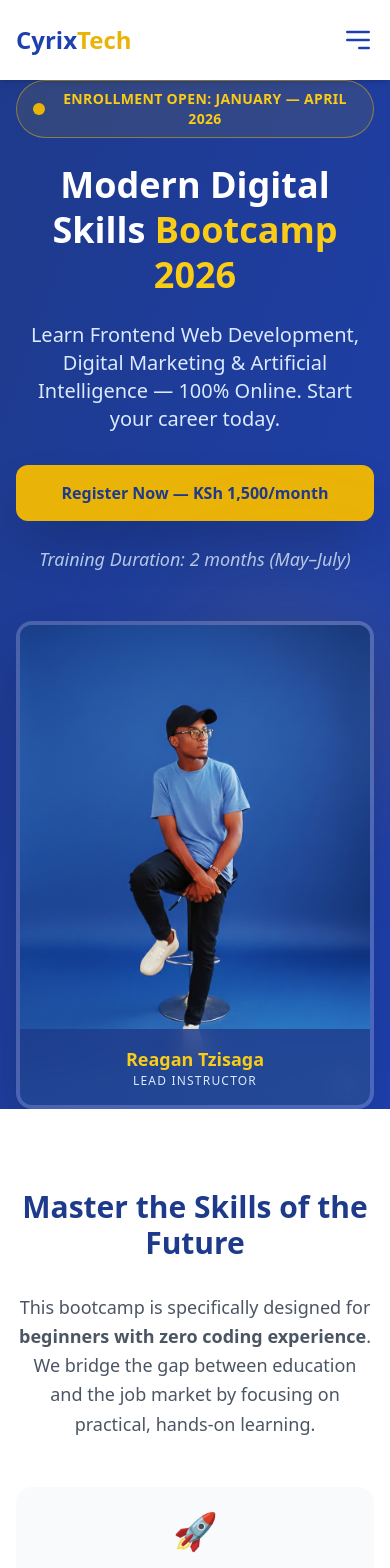
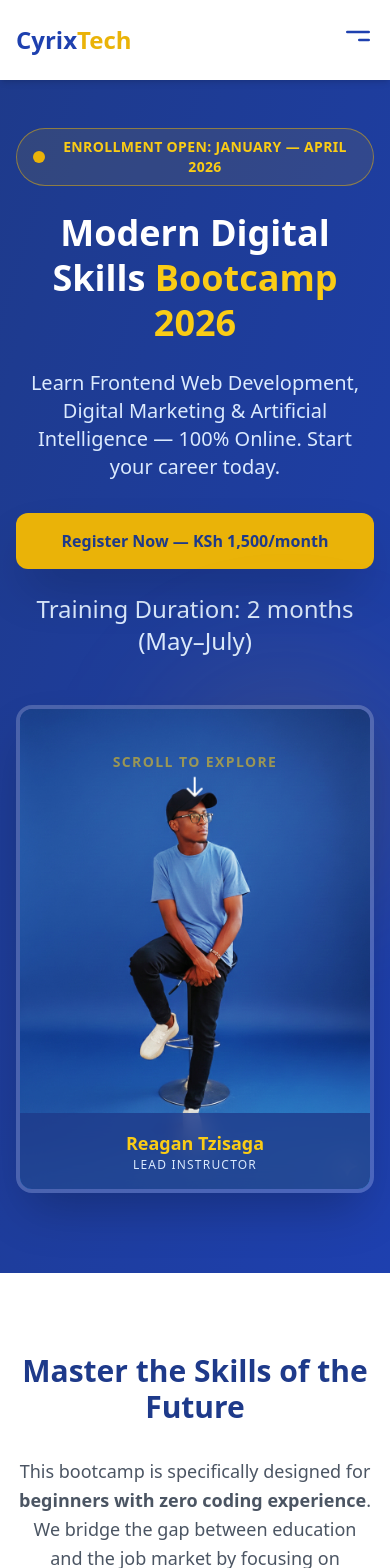
Before and after one commit to Cyrix254/Digital-Skills-Bootcamp-2026, a React (Vite) app in the folder digital-skills-bootcamp/: page / in a window 390 px wide. Shown: the top 1568 px of the page. Built offline with nearby package versions, Linux system fonts and the light colour scheme.

Commit message:
increased the visibility of scroll to explore button

```diff
--- a/digital-skills-bootcamp/src/App.jsx
+++ b/digital-skills-bootcamp/src/App.jsx
@@ -1,19 +1,20 @@
-import React, { useState, useEffect } from 'react'; // Added useEffect
+import React, { useState, useEffect } from 'react';
 import myPhoto from './reagan.jpg';
 
 const App = () => {
   const [isMenuOpen, setIsMenuOpen] = useState(false);
-  const [isVisible, setIsVisible] = useState(true); // State to hide indicator on scroll
+  const [showScrollIndicator, setShowScrollIndicator] = useState(true);
 
-  // Hide the scroll indicator when the user starts scrolling
+  // Handle scroll to hide indicator
   useEffect(() => {
     const handleScroll = () => {
-      if (window.scrollY > 50) {
-        setIsVisible(false);
+      if (window.scrollY > 100) {
+        setShowScrollIndicator(false);
       } else {
-        setIsVisible(true);
+        setShowScrollIndicator(true);
       }
     };
+
     window.addEventListener('scroll', handleScroll);
     return () => window.removeEventListener('scroll', handleScroll);
   }, []);
@@ -37,6 +38,7 @@ const App = () => {
             <div className="flex-shrink-0 flex items-center">
               <span className="text-2xl font-bold text-blue-800">Cyrix<span className="text-yellow-500">Tech</span></span>
             </div>
+
             <div className="hidden md:flex space-x-8 items-center">
               {navLinks.map((link) => (
                 <a key={link.name} href={link.href} className="text-gray-600 hover:text-blue-800 font-medium transition">
@@ -48,15 +50,17 @@ const App = () => {
                 Register Now
               </a>
             </div>
+
             <div className="md:hidden flex items-center">
               <button onClick={() => setIsMenuOpen(!isMenuOpen)} className="text-blue-800 focus:outline-none">
                 <svg className="h-8 w-8" fill="none" viewBox="0 0 24 24" stroke="currentColor">
-                  {isMenuOpen ? <path strokeLinecap="round" strokeLinejoin="round" strokeWidth={2} d="M6 18L18 6M6 6l12 12" /> : <path strokeLinecap="round" strokeLinejoin="round" strokeWidth={2} d="M4 6h16M4 12h16m-7 6h7" />}
+                  {isMenuOpen ? <path strokeLinecap="round" strokeLinejoin="round" strokeWidth={2} d="M6 18L18 6M6 6l12 12" /> : <path strokeLinecap="round" strokeLinejoin="round" strokeWidth={2} d="M4 6h16m-7 6h7" />}
                 </svg>
               </button>
             </div>
           </div>
         </div>
+
         {isMenuOpen && (
           <div className="md:hidden bg-white border-t border-gray-100 p-4 space-y-4 shadow-xl">
             {navLinks.map((link) => (
@@ -70,10 +74,11 @@ const App = () => {
       </nav>
 
       {/* --- HERO SECTION --- */}
-      <section className="relative min-h-screen flex items-center pt-20 bg-gradient-to-br from-blue-900 to-blue-800 text-white overflow-hidden">
-        <div className="max-w-7xl mx-auto px-4 sm:px-6 lg:px-8 w-full">
+      <section className="relative min-h-screen pt-32 pb-20 md:pt-48 md:pb-32 bg-gradient-to-br from-blue-900 to-blue-800 text-white overflow-hidden flex items-center">
+        <div className="max-w-7xl mx-auto px-4 sm:px-6 lg:px-8 relative z-10">
           <div className="flex flex-col md:flex-row items-center gap-12">
-            <div className="md:w-1/2 text-center md:text-left animate-fade-in">
+            <div className="md:w-1/2 text-center md:text-left">
+
               <div className="inline-flex items-center gap-2 bg-yellow-500/10 border border-yellow-500/50 px-4 py-2 rounded-full mb-6">
                 <span className="relative flex h-3 w-3">
                   <span className="animate-ping absolute inline-flex h-full w-full rounded-full bg-yellow-400 opacity-75"></span>
@@ -83,6 +88,7 @@ const App = () => {
                   Enrollment Open: January — April 2026
                 </span>
               </div>
+
               <h1 className="text-4xl md:text-6xl font-extrabold leading-tight">
                 Modern Digital Skills <span className="text-yellow-400">Bootcamp 2026</span>
               </h1>
@@ -94,10 +100,11 @@ const App = () => {
                   Register Now — KSh 1,500/month
                 </a>
               </div>
-              <p className="text-blue-100 text-lg font-medium mt-6 italic opacity-80">
+              <p className="text-blue-100 text-2xl font-medium mt-6">
                 Training Duration: 2 months (May–July)
               </p>
             </div>
+
             <div className="md:w-1/2 relative">
               <div className="relative z-10 rounded-2xl overflow-hidden border-4 border-white/20 shadow-2xl">
                 <img src={myPhoto} alt="Reagan Tzisaga" className="w-full h-auto object-cover" />
@@ -111,14 +118,24 @@ const App = () => {
           </div>
         </div>
 
-        {/* --- SCROLL INDICATOR --- */}
-        <div className={`absolute bottom-10 left-1/2 transform -translate-x-1/2 transition-opacity duration-500 ${isVisible ? 'opacity-100' : 'opacity-0 pointer-events-none'}`}>
-          <a href="#about" className="flex flex-col items-center gap-2 group">
-            <span className="text-xs uppercase tracking-widest text-blue-200 font-bold group-hover:text-yellow-400 transition-colors">Explore</span>
-            <div className="w-6 h-10 border-2 border-blue-200 rounded-full flex justify-center p-1 group-hover:border-yellow-400 transition-colors">
-              <div className="w-1 h-2 bg-yellow-400 rounded-full animate-bounce"></div>
-            </div>
-          </a>
+        {/* --- ANIMATED SCROLL INDICATOR --- */}
+        <div
+          className={`fixed bottom-10 left-1/2 transform -translate-x-1/2 flex flex-col items-center gap-2 transition-opacity duration-500 z-40 ${showScrollIndicator ? 'opacity-100' : 'opacity-0 pointer-events-none'}`}
+        >
+          <span className="text-yellow-400 font-bold text-sm tracking-widest uppercase animate-pulse">
+            Scroll to Explore
+          </span>
+          <svg
+            className="w-6 h-6 text-white animate-bounce"
+            fill="none"
+            strokeLinecap="round"
+            strokeLinejoin="round"
+            strokeWidth="2"
+            viewBox="0 0 24 24"
+            stroke="currentColor"
+          >
+            <path d="M19 14l-7 7m0 0l-7-7m7 7V3"></path>
+          </svg>
         </div>
       </section>
 
@@ -148,6 +165,7 @@ const App = () => {
       <section id="curriculum" className="py-20 bg-gray-100">
         <div className="max-w-7xl mx-auto px-4">
           <h2 className="text-3xl md:text-4xl font-bold text-center text-blue-900 mb-16">The Training Roadmap</h2>
+
           <div className="grid md:grid-cols-2 gap-12">
             <div className="bg-white p-8 rounded-3xl shadow-sm border-t-8 border-blue-800 relative overflow-hidden">
               <span className="absolute top-4 right-4 text-6xl font-black text-gray-100">01</span>
@@ -160,6 +178,7 @@ const App = () => {
                 ))}
               </ul>
             </div>
+
             <div className="bg-white p-8 rounded-3xl shadow-sm border-t-8 border-yellow-500 relative overflow-hidden">
               <span className="absolute top-4 right-4 text-6xl font-black text-gray-100">02</span>
               <h3 className="text-2xl font-bold text-blue-800 mb-6 underline decoration-blue-800 underline-offset-8">Digital Marketing & AI</h3>
@@ -179,7 +198,7 @@ const App = () => {
       <section id="instructor" className="py-20 bg-white">
         <div className="max-w-7xl mx-auto px-4 sm:px-6 lg:px-8">
           <div className="bg-blue-900 rounded-3xl overflow-hidden flex flex-col lg:flex-row items-center">
-            <div className="lg:w-1/3 h-full">
+            <div className="lg:w-1/3 h-full min-h-[400px]">
               <img src={myPhoto} alt="Reagan Tzisaga" className="w-full h-full object-cover grayscale hover:grayscale-0 transition duration-500" />
             </div>
             <div className="lg:w-2/3 p-8 lg:p-16 text-white">
```
